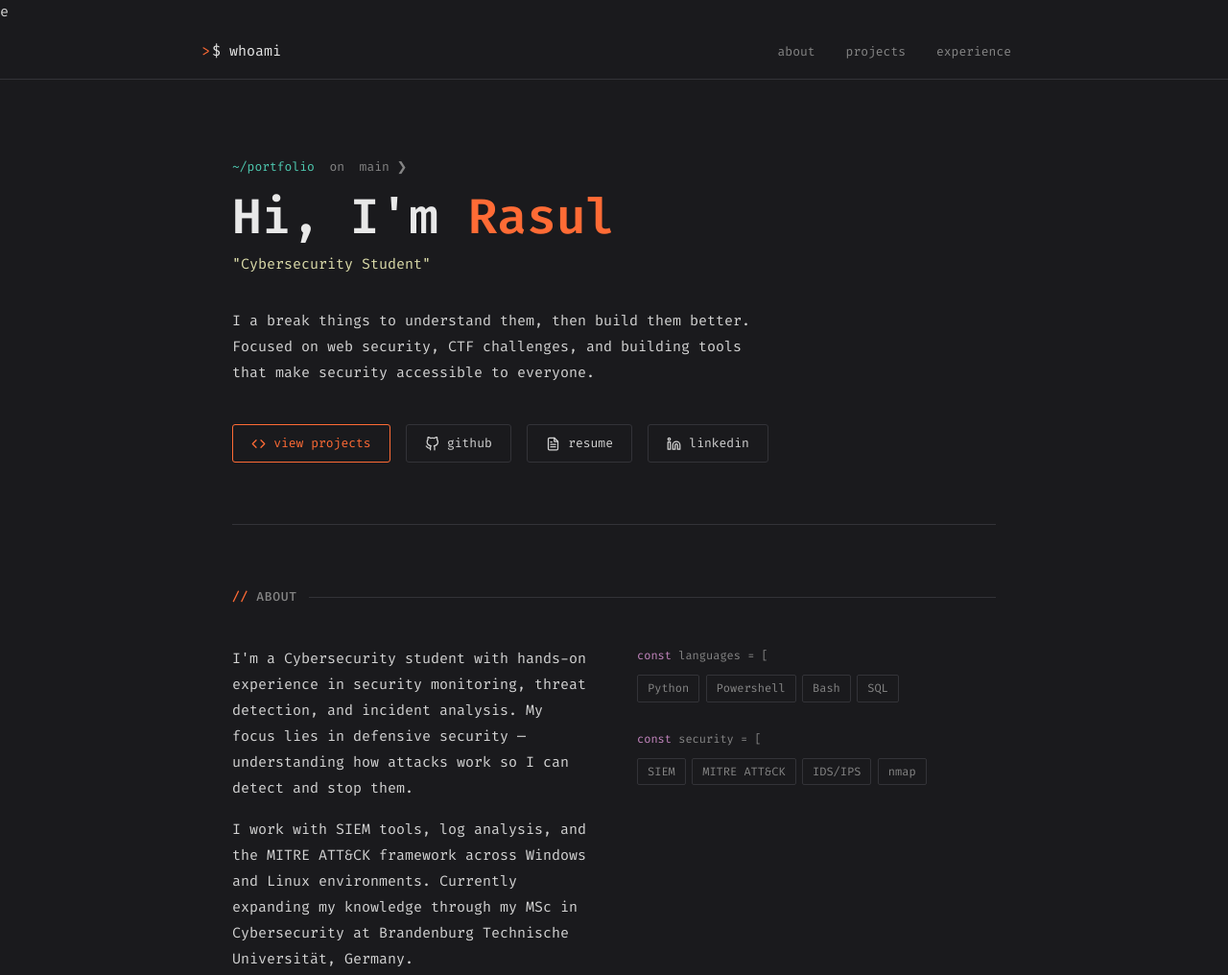
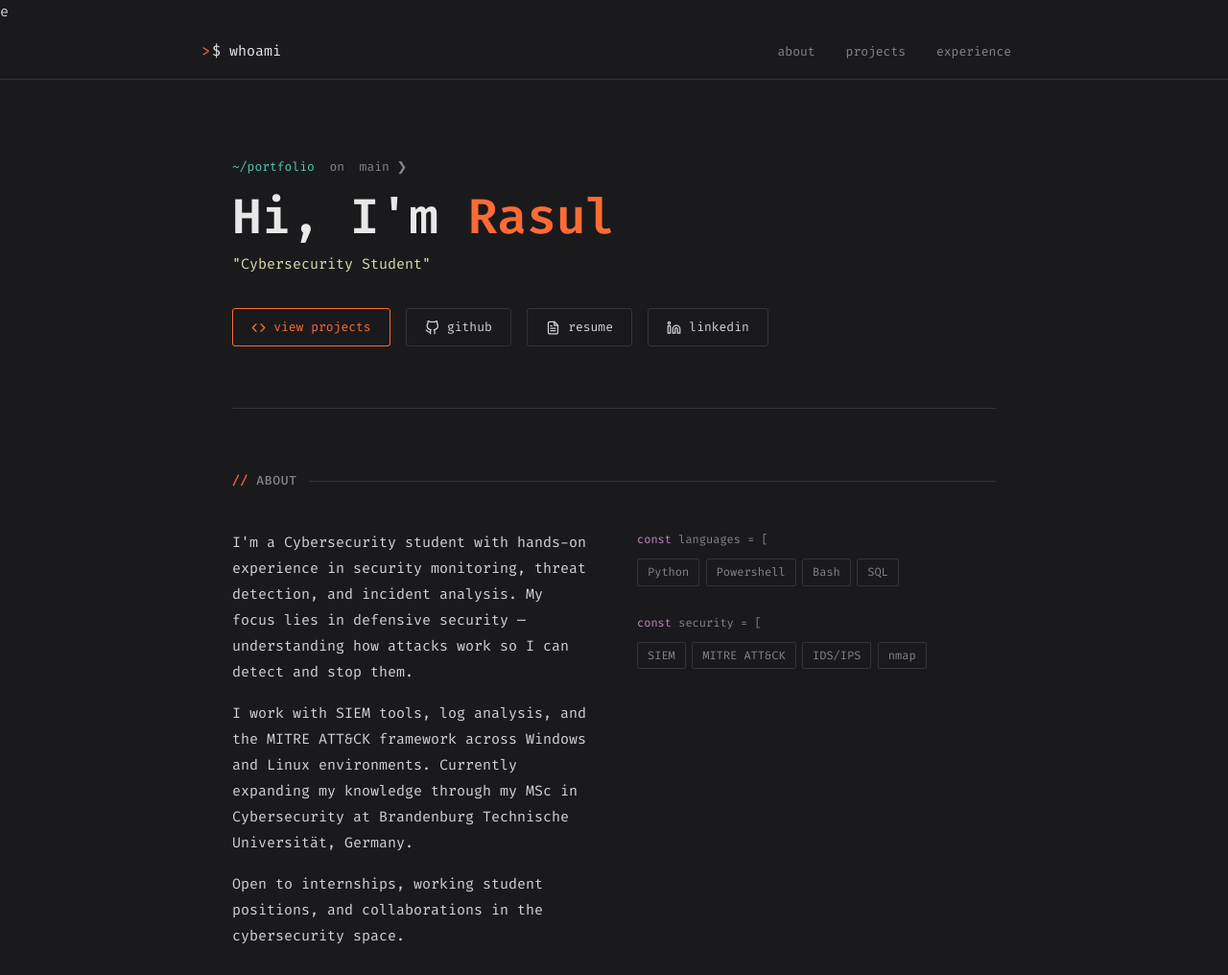
Before and after one commit to rasulabdullayev/rasulabdullayev.github.io, a plain HTML site: page index.html in a window 1280 px wide. Shown: the top 1016 px of the page at 96% size. Drawn offline with Linux system fonts and the light colour scheme.

Commit message:
Update index.html

```diff
--- a/index.html
+++ b/index.html
@@ -364,11 +364,6 @@ e<!DOCTYPE html>
     <p class="hero__role">
       <span>"Cybersecurity Student"</span>
     </p>
-    <p class="hero__bio">
-      I a break things to understand them, then build them better.
-      Focused on web security, CTF challenges, and building tools that make
-      security accessible to everyone.
-    </p>
     <div class="hero__links">
       <a href="#projects" class="btn btn--primary">
         <svg viewBox="0 0 24 24"><polyline points="16 18 22 12 16 6"/><polyline points="8 6 2 12 8 18"/></svg>
```
